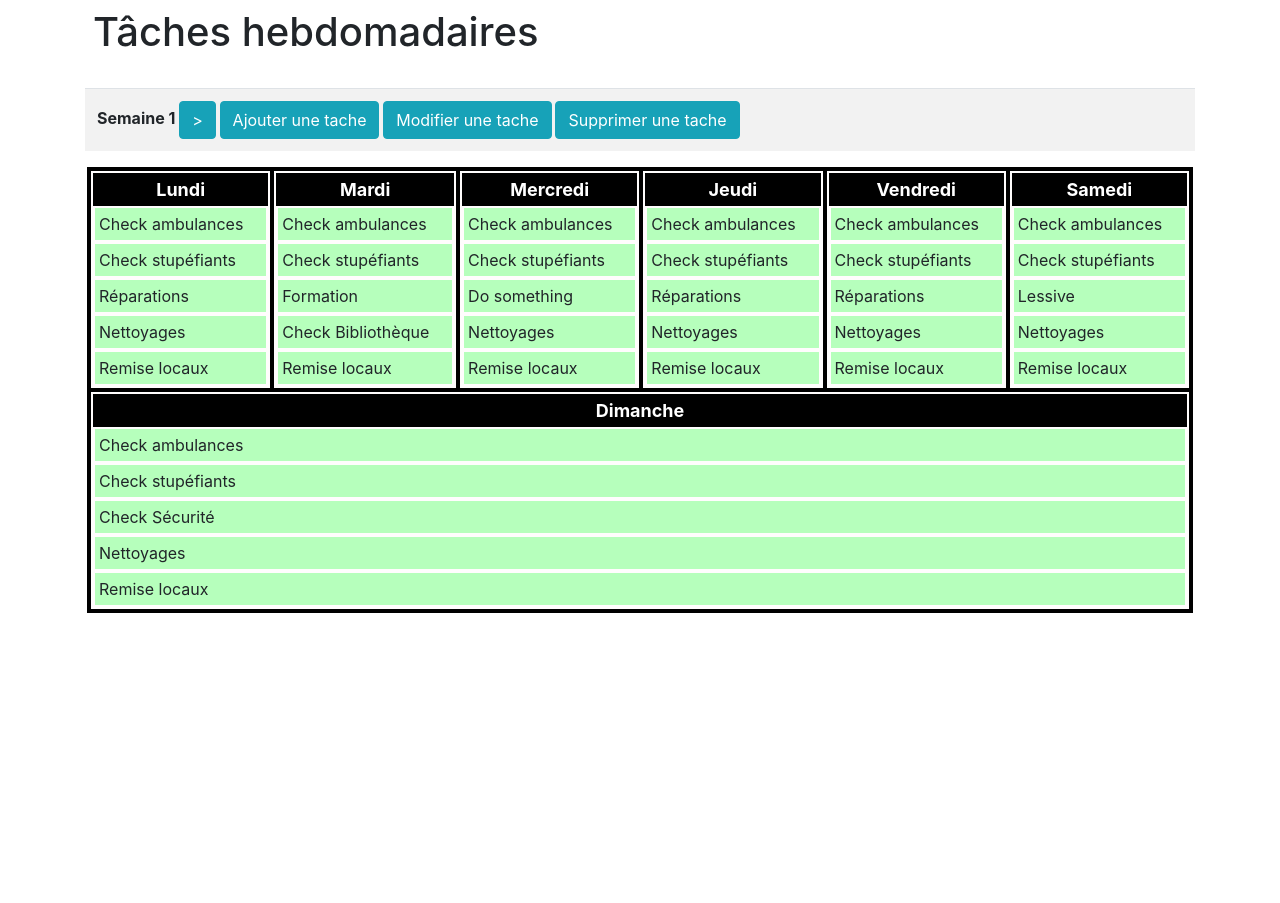
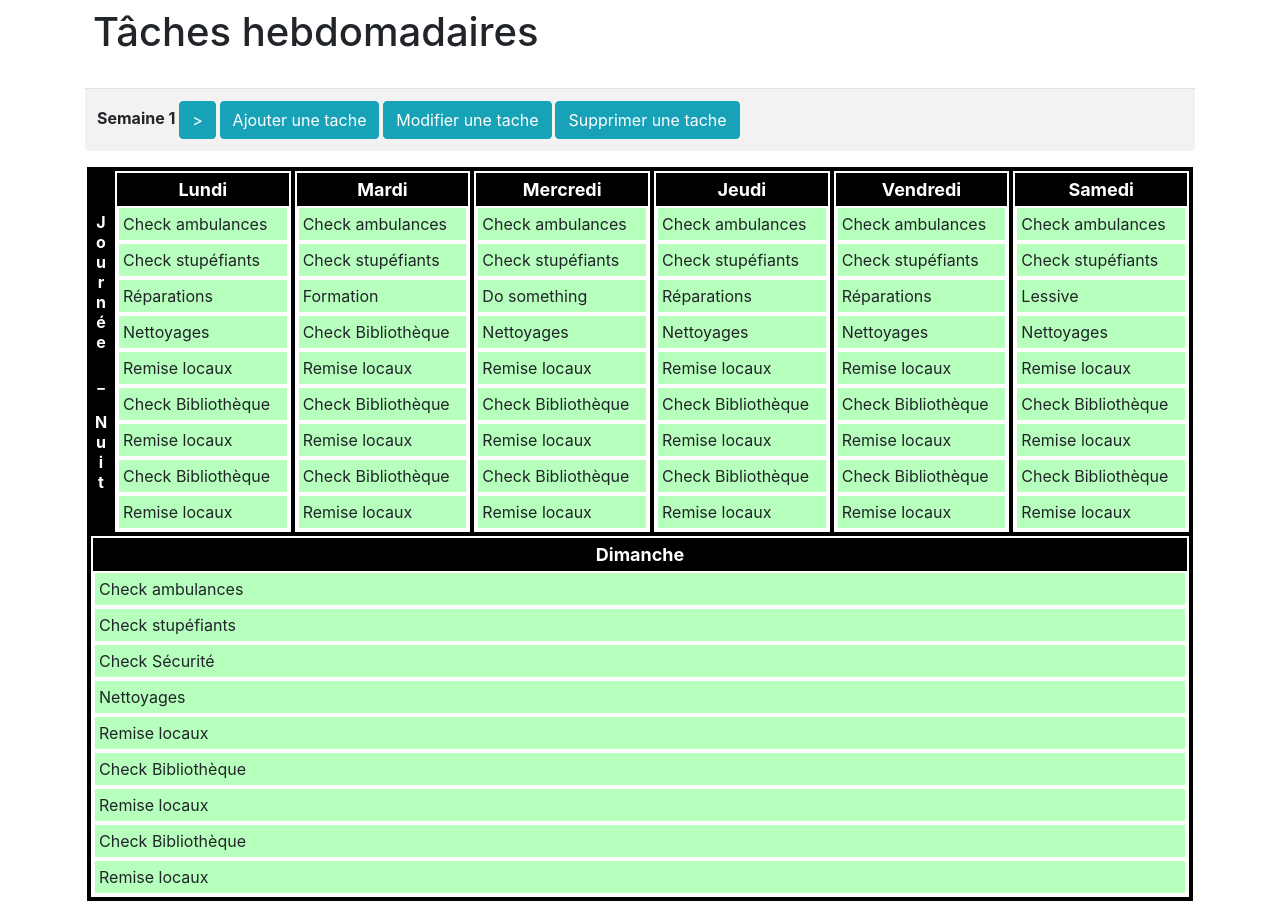
Before and after one commit to samuelroland/CSUNVB, a PHP site: page /view/todoListHome.php in a window 1280 px wide. Shown: the part 150-1053 px from the top of the page. Before the commit the page ends 763 px from the top, so only its background shows below. Run offline with PHP 8.4, Linux system fonts and the light colour scheme; lists and menus that the app fills with data are empty; some libraries are stand-ins or nearby versions.

Commit message:
update de la table fixe

```diff
--- a/css/styles.css
+++ b/css/styles.css
@@ -38,3 +38,12 @@
     padding: 4px;
     margin: 2px;
 }
+
+.horizontal{
+    color: white;
+    text-align: center !important;
+    font-weight: bold;
+    writing-mode: vertical-rl !important;
+    text-orientation: upright !important;
+
+}
--- a/view/todoListHome.php
+++ b/view/todoListHome.php
@@ -8,12 +8,13 @@ $taches =['Reparer','titi','toto','tete'];
     <h1>Tâches hebdomadaires</h1>
 
     <script src="js/todoList.js"></script>
+
 </div>
 <table class=" table table-striped">
     <div class="navbar nav-pills">
     <th>Semaine 1
         <button class="btn btn-info" >></button>
-        <button class="btn btn-info" id="usredit" >Ajouter une tache</button>
+        <button class="btn btn-info" id="cmdedit" >Ajouter une tache</button>
         <button class="btn btn-info" >Modifier une tache</button>
         <button class="btn btn-info" >Supprimer une tache</button>
 
@@ -21,9 +22,14 @@ $taches =['Reparer','titi','toto','tete'];
     </div>
 </table>
 
+<div>
 
+</div>
 <div class="div">
+
 <div class="week">
+
+    <span class="horizontal">Journée  _  Nuit</span>
     <div class="day">
         <div class="dayheader">Lundi</div>
         <div id="div1" class="hour">Check ambulances</div>
@@ -31,12 +37,20 @@ $taches =['Reparer','titi','toto','tete'];
         <div id="div3" class="hour">Réparations</div>
         <div id="div4" class="hour">Nettoyages</div>
         <div id="div5" class="hour">Remise locaux</div>
+        <div id="div9" class="hour">Check Bibliothèque</div>
+        <div id="div10" class="hour">Remise locaux</div>
+        <div id="div9" class="hour">Check Bibliothèque</div>
+        <div id="div10" class="hour">Remise locaux</div>
     </div>
     <div class="day">
         <div class="dayheader">Mardi</div>
         <div id="div6"  class="hour">Check ambulances</div>
         <div id="div7" class="hour">Check stupéfiants</div>
         <div id="div8" class="hour">Formation</div>
+        <div id="div9" class="hour">Check Bibliothèque</div>
+        <div id="div10" class="hour">Remise locaux</div>
+        <div id="div9" class="hour">Check Bibliothèque</div>
+        <div id="div10" class="hour">Remise locaux</div>
         <div id="div9" class="hour">Check Bibliothèque</div>
         <div id="div10" class="hour">Remise locaux</div>
     </div>
@@ -47,6 +61,10 @@ $taches =['Reparer','titi','toto','tete'];
         <div id="div13"  class="hour">Do something</div>
         <div id="div14"  class="hour">Nettoyages</div>
         <div id="div15"  class="hour">Remise locaux</div>
+        <div id="div9" class="hour">Check Bibliothèque</div>
+        <div id="div10" class="hour">Remise locaux</div>
+        <div id="div9" class="hour">Check Bibliothèque</div>
+        <div id="div10" class="hour">Remise locaux</div>
     </div>
     <div class="day">
         <div class="dayheader">Jeudi</div>
@@ -55,6 +73,10 @@ $taches =['Reparer','titi','toto','tete'];
         <div id="div18"  class="hour">Réparations</div>
         <div id="div19"  class="hour">Nettoyages</div>
         <div id="div20"  class="hour">Remise locaux</div>
+        <div id="div9" class="hour">Check Bibliothèque</div>
+        <div id="div10" class="hour">Remise locaux</div>
+        <div id="div9" class="hour">Check Bibliothèque</div>
+        <div id="div10" class="hour">Remise locaux</div>
     </div>
     <div class="day">
         <div class="dayheader">Vendredi</div>
@@ -63,6 +85,10 @@ $taches =['Reparer','titi','toto','tete'];
         <div id="div23"  class="hour">Réparations</div>
         <div id="div24"  class="hour">Nettoyages</div>
         <div id="div25"  class="hour">Remise locaux</div>
+        <div id="div9" class="hour">Check Bibliothèque</div>
+        <div id="div10" class="hour">Remise locaux</div>
+        <div id="div9" class="hour">Check Bibliothèque</div>
+        <div id="div10" class="hour">Remise locaux</div>
     </div>
     <div class="day">
         <div class="dayheader">Samedi</div>
@@ -71,6 +97,11 @@ $taches =['Reparer','titi','toto','tete'];
         <div id="div28"  class="hour">Lessive</div>
         <div id="div29"  class="hour">Nettoyages</div>
         <div id="div30"  class="hour">Remise locaux</div>
+        <div id="div9" class="hour">Check Bibliothèque</div>
+        <div id="div10" class="hour">Remise locaux</div>
+        <div id="div9" class="hour">Check Bibliothèque</div>
+        <div id="div10" class="hour">Remise locaux</div>
+
     </div>
     <div class="day">
         <div class="dayheader">Dimanche</div>
@@ -79,6 +110,10 @@ $taches =['Reparer','titi','toto','tete'];
         <div id="div33"  class="hour">Check Sécurité</div>
         <div id="div34"  class="hour">Nettoyages</div>
         <div id="div35"  class="hour">Remise locaux</div>
+        <div id="div9" class="hour">Check Bibliothèque</div>
+        <div id="div10" class="hour">Remise locaux</div>
+        <div id="div9" class="hour">Check Bibliothèque</div>
+        <div id="div10" class="hour">Remise locaux</div>
     </div>
 </div>
 </div>
```
